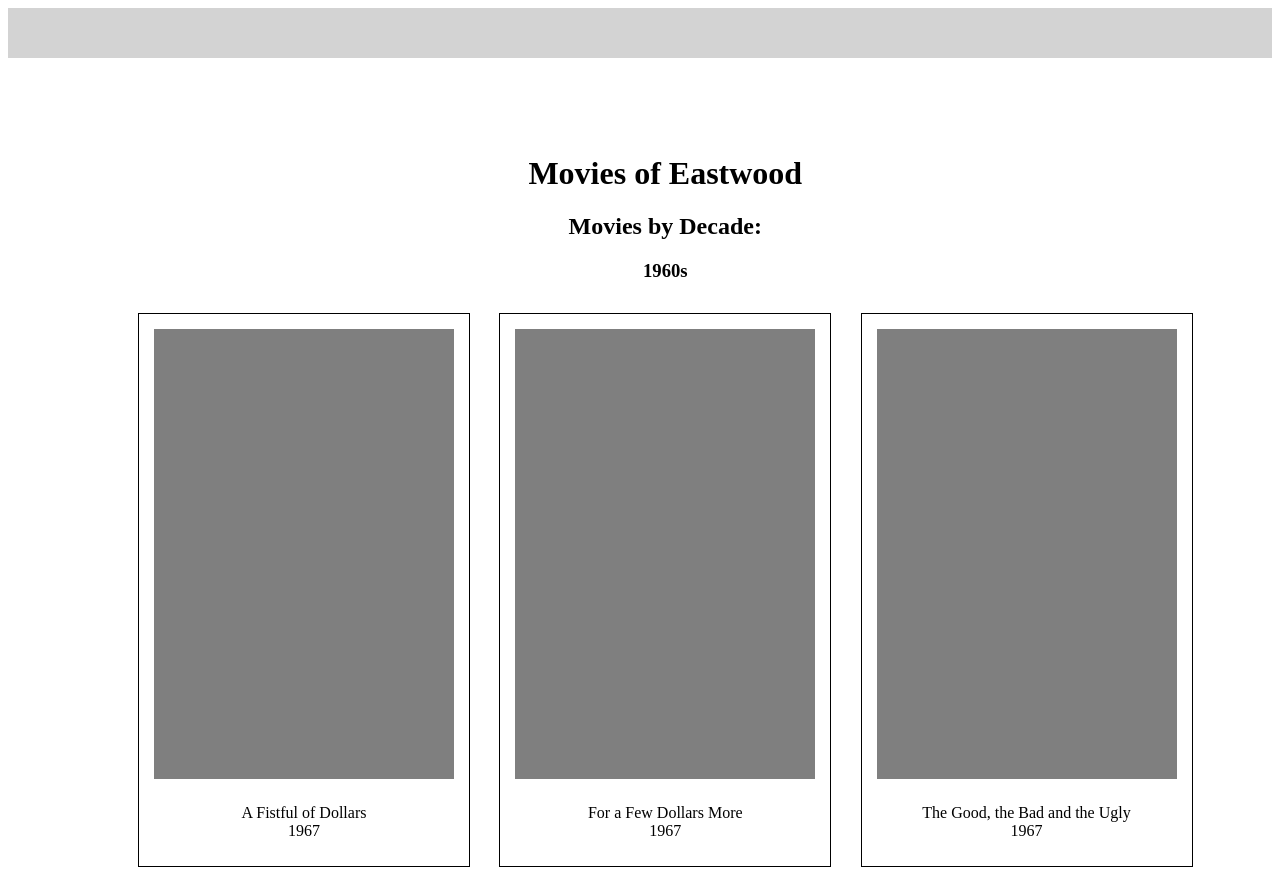
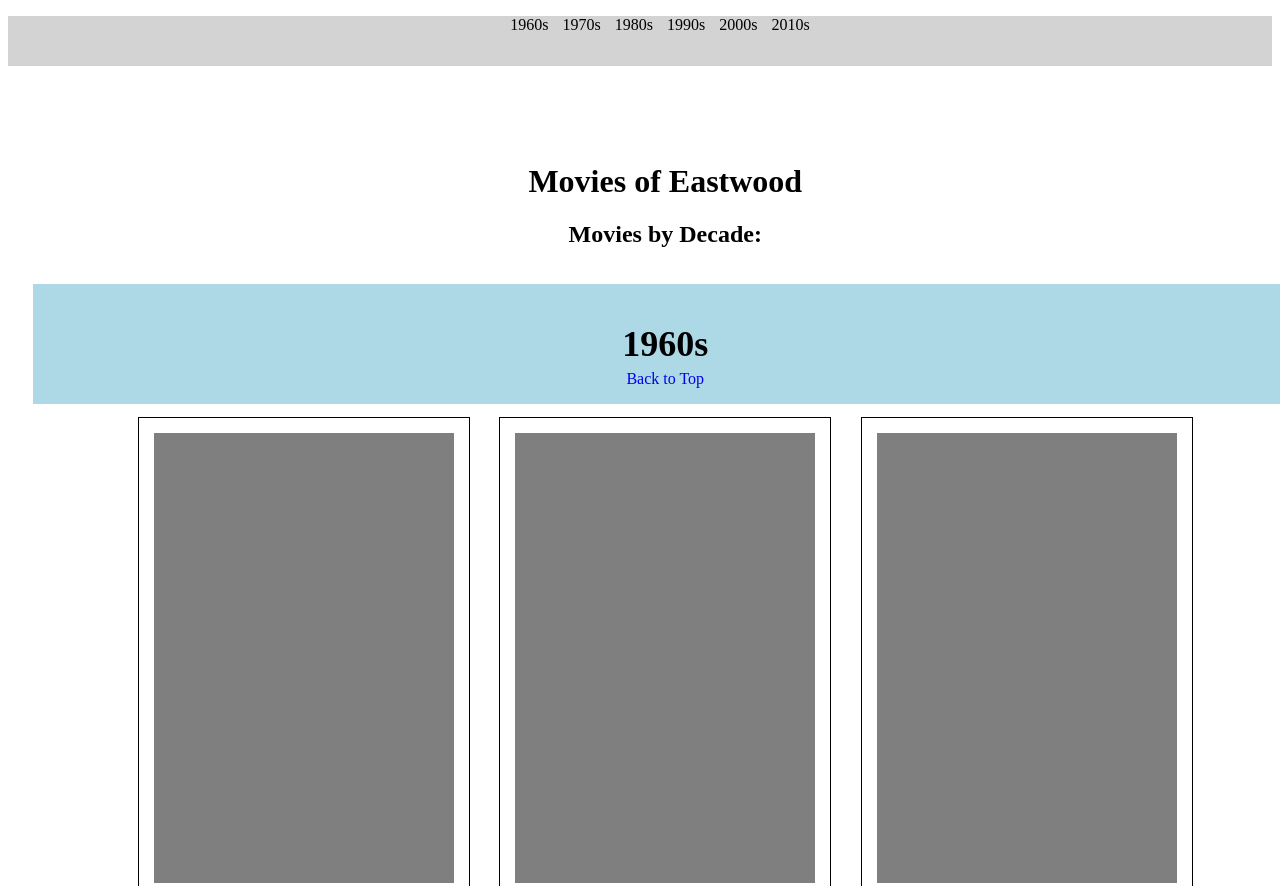
Before and after one commit to meatcube240/ClintE, a plain HTML site: page index.html in a window 1280 px wide. Shown: the top 886 px of the page. Drawn offline with Linux system fonts and the light colour scheme.

Commit message:
Add files via upload

```diff
--- a/index.html
+++ b/index.html
@@ -6,12 +6,23 @@
 </head>
 <body>
   <div id="header">
+    <ul>
+      <li><a href="#sixties">1960s</a></li>
+      <li><a href="#seventies">1970s</a></li>
+      <li><a href="#eighties">1980s</a></li>
+      <li><a href="#ninties">1990s</a></li>
+      <li><a href="#thousands">2000s</a></li>
+      <li><a href="#tens">2010s</a></li>
+    </ul>
   </div>
   <div id="movieBox">
 <h1>Movies of Eastwood</h1>
 <h2>Movies by Decade:</h2>
 
-<h3>1960s</h3>
+<div id="decades">
+<h3 id="sixties">1960s</h3>
+<a href="#top">Back to Top</a>
+</div>
 
 <div id="movieLink">
   <img src="imgHolder.png" alt="">
@@ -42,7 +53,10 @@
 <p>Paint Your Wagon <br> 1969</p>
 </div>
 
-<h3>1970s</h3>
+<div id="decades">
+<h3 id="seventies">1970s</h3>
+<a href="#top">Back to Top</a>
+</div>
 
 <div id="movieLink">
 <img src="imgHolder.png" alt="">
@@ -109,7 +123,10 @@
 <p>Escape from Alcatraz <br> 1979</p>
 </div>
 
-<h3>1980s</h3>
+<div id="decades">
+<h3 id="eighties">1980s</h3>
+<a href="#top">Back to Top</a>
+</div>
 
 <div id="movieLink">
 <img src="imgHolder.png" alt="">
@@ -160,8 +177,10 @@
 <p>Pink Cadillac <br> 1989</p>
 </div>
 
-
-<h3>1990s</h3>
+<div id="decades">
+<h3 id="ninties">1990s</h3>
+<a href="#top">Back to Top</a>
+</div>
 
 <div id="movieLink">
 <img src="imgHolder.png" alt="">
@@ -200,7 +219,10 @@
 <p>True Crime <br> 1999</p>
 </div>
 
-<h3>2000s</h3>
+<div id="decades">
+<h3 id="thousands">2000s</h3>
+<a href="#top">Back to Top</a>
+</div>
 
 <div id="movieLink">
 <img src="imgHolder.png" alt="">
@@ -235,9 +257,10 @@
 <p>Invictus <br> 2009</p>
 </div>
 
-
-<h3>2010s</h3>
-
+<div id="decades">
+<h3 id="tens">2010s</h3>
+<a href="#top">Back to Top</a>
+</div>
 
 <div id="movieLink">
 <img src="imgHolder.png" alt="">
--- a/style.css
+++ b/style.css
@@ -16,7 +16,7 @@ text-align: center;
 }
 #movieBox{
   width: 100%;
-  padding: 2%
+  padding: 2%;
 }
 #movieLink{
   max-width: 100%;
@@ -28,6 +28,32 @@ text-align: center;
 img{
   max-width: 100%;
   margin: 5px;
+}
+h3{
+  font-size: 36px;
+  color: black;
+  line-height: 120px;
+}
+
+#decades{
+  background-color: lightblue;
+  height: 120px;
+
+}
+#decades a{
+  text-decoration: none;
+  position: relative;
+  top: -70px;
+}
+#header a{
+  color: black;
+  text-decoration: none;
+  text-transform: capitalize;
+  padding: 5px;
+  text-align: center;
+}
+li{
+  display: inline;
 }
 
 /* MEDIA QUERIES*/
```
